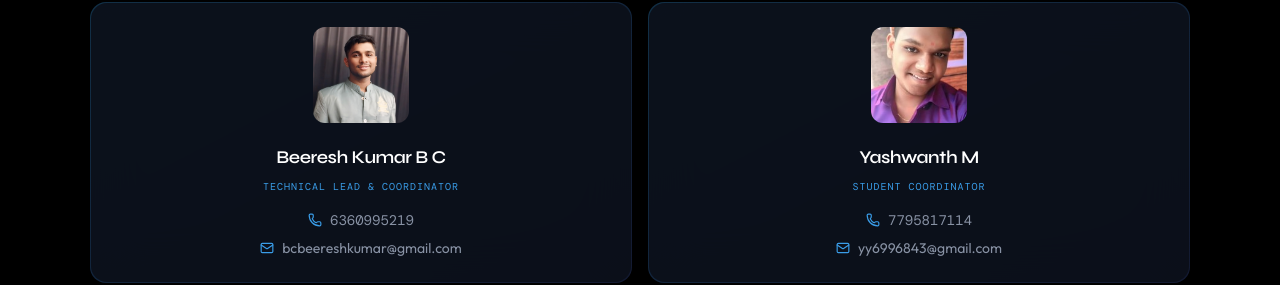
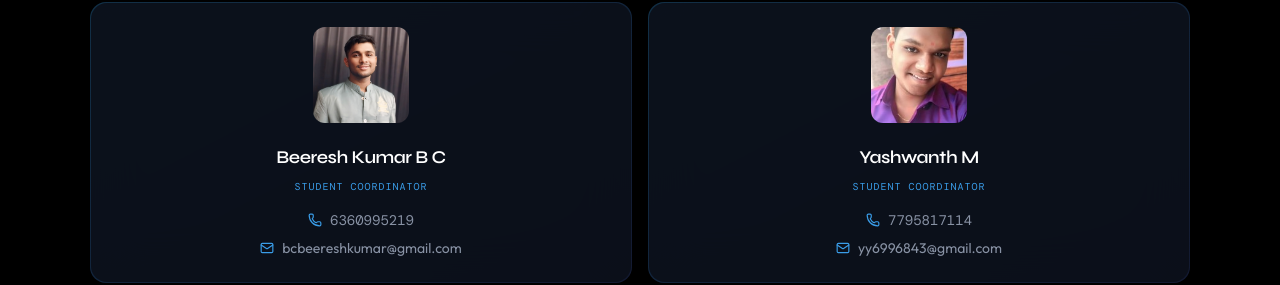
Before and after one commit to beereshbc/InterConnect, a React (Vite) app in the folder frontend/: page /about in a window 1280 px wide. Shown: the part 2857-3142 px from the top of the page. Built offline with nearby package versions, Linux system fonts and the light colour scheme; a web font is replaced by a local one.

Commit message:
abouth page promo 2

```diff
--- a/frontend/src/pages/About.jsx
+++ b/frontend/src/pages/About.jsx
@@ -1194,7 +1194,7 @@ const About = () => {
             <StudentCard
               img={beeresh}
               name="Beeresh Kumar B C"
-              role="Technical Lead & Coordinator"
+              role="Student Coordinator"
               phone="6360995219"
               email="bcbeereshkumar@gmail.com"
               delay={0.05}
```
